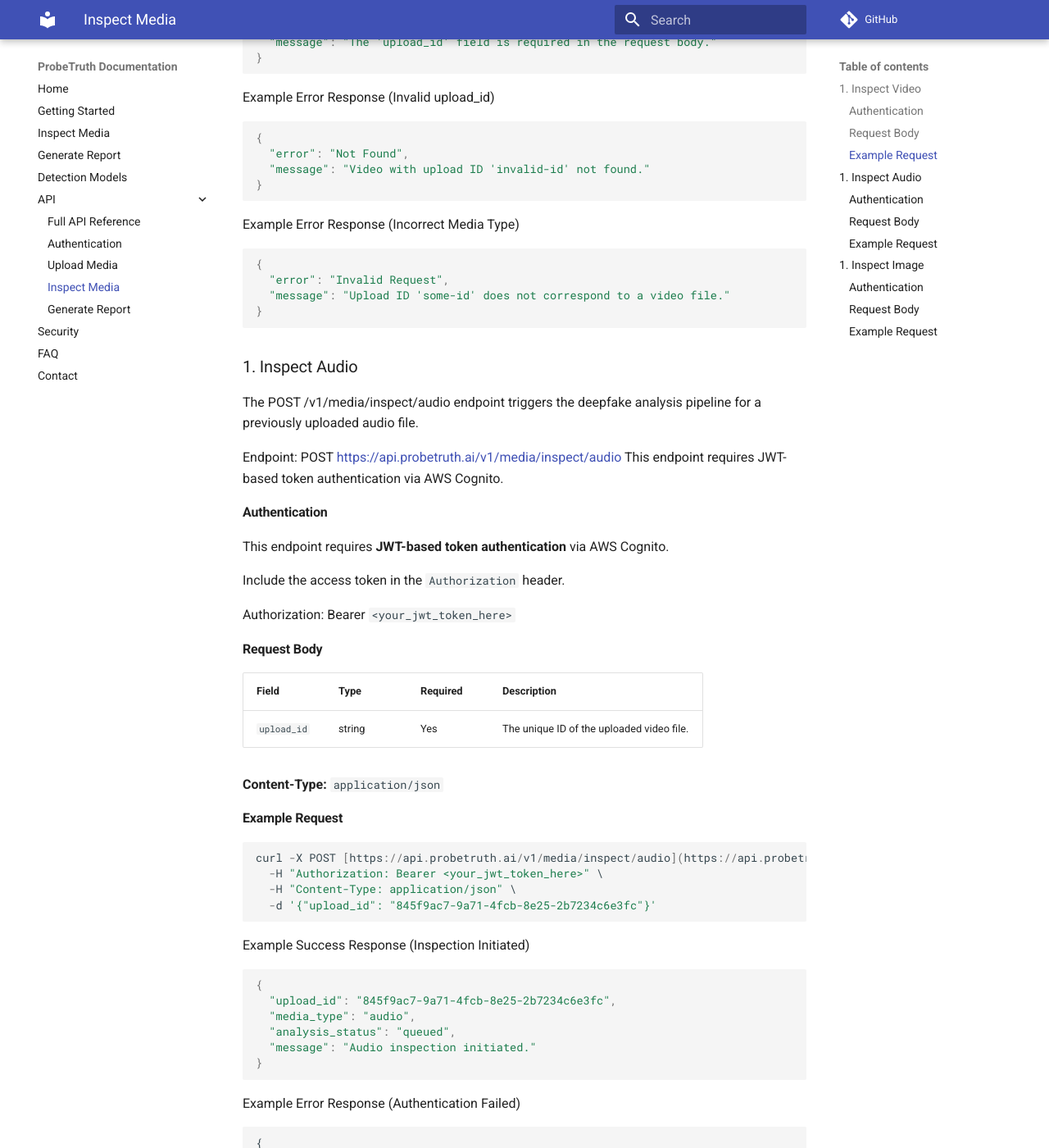
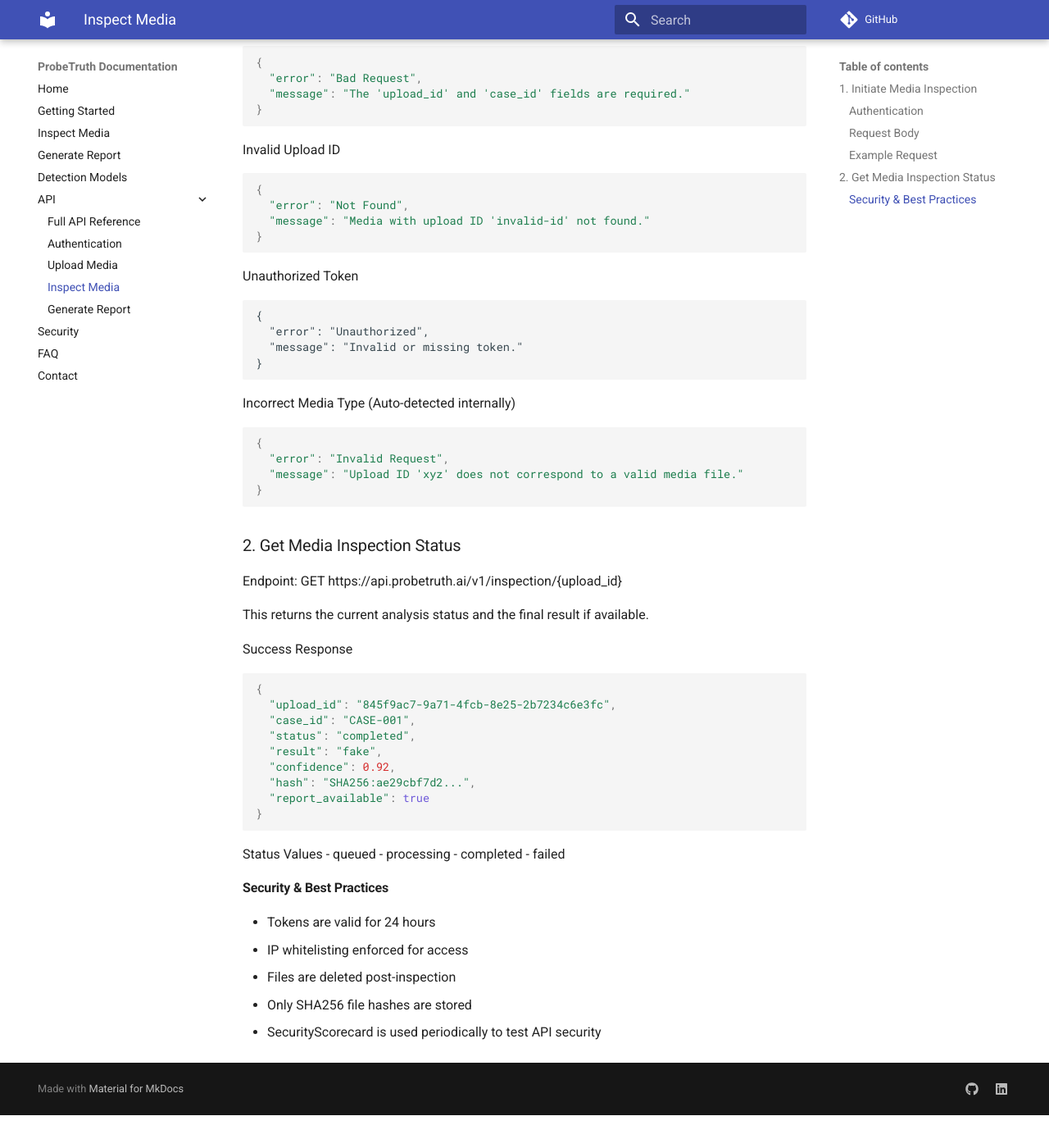
Before and after one commit to smileslab/probe_truth_docs, an MkDocs documentation site: the page built from docs/api/inspect_media.md, in a window 1280 px wide and 1400 px high, scrolled down 1487 px. Shown: the whole window at 82% size. Built offline with MkDocs 1.6.1 and Material for MkDocs 9.7.7, drawn with Linux system fonts in a browser that asks for light colours; comment, search, counter and statistics services are not loaded; after the commit the page ends 2847 px from its top, so only the background shows below that; some of the changed text lies outside the part shown.

Commit message:
Inspect media updated as per client comments

````diff
--- a/docs/api/inspect_media.md
+++ b/docs/api/inspect_media.md
@@ -1,15 +1,19 @@
 # Inspect Media
-Once a media file is successfully uploaded using the [Upload Media Endpoints](#media-upload-endpoints), you can initiate deepfake analysis by calling the dedicated inspection endpoint for the specific media type and providing the `upload_id` in the request body.
+Once a media file is successfully uploaded via the [Upload Media Endpoint](upload.md), you can initiate a forensic deepfake analysis using the Media Inspection endpoint.
+
+We only store the hash of the file and the forensic report. The media file is deleted after inspection.
+
+Once a media file is successfully uploaded using the [Upload Media Endpoints](upload.md), you can initiate deepfake analysis by calling the dedicated inspection endpoint for the specific media type and providing the `upload_id` in the request body.
 
 ---
 There are separate endpoints to trigger the inspection process based on the type of uploaded media.
 
-### 1. Inspect Video
+### 1. Initiate Media Inspection
 
-The `POST /v1/media/inspect/video` endpoint triggers the deepfake analysis pipeline for a previously uploaded video.
+The `POST /v1/inspection` endpoint triggers the deepfake analysis pipeline for a previously uploaded media.
 
 Endpoint:
-POST https://api.probetruth.ai/v1/media/inspect/video
+POST https://api.probetruth.ai/v1/inspection
 
 #### Authentication
 
@@ -24,204 +28,89 @@
 
 | Field       | Type   | Required | Description                                  |
 |-------------|--------|----------|----------------------------------------------|
-| `upload_id` | string | Yes      | The unique ID of the uploaded video file.    |
+| `upload_id` | string | Yes      | The unique ID of the uploaded media file.    |
+| `case_id`   | string | Yes      | Identifier for report tracking & generation  |
 
 **Content-Type:** `application/json`
 
 #### Example Request
 ```
-curl -X POST [https://www.google.com/search?q=https://api.probetruth.ai/v1/media/inspect/video]
-(https://www.google.com/search?q=https://api.probetruth.ai/v1/media/inspect/video) \
+curl -X POST https://api.probetruth.ai/v1/inspection \
   -H "Authorization: Bearer <your_jwt_token_here>" \
   -H "Content-Type: application/json" \
-  -d '{"upload_id": "b91c0fe3-523d-4d3a-9e0e-17cc81c513ab"}'
+  -d '{
+        "upload_id": "845f9ac7-9a71-4fcb-8e25-2b7234c6e3fc",
+        "case_id": "CASE-001"
+      }'
 
 ```
 
 Example Success Response (Inspection Initiated)
 ```
 {
-  "upload_id": "b91c0fe3-523d-4d3a-9e0e-17cc81c513ab",
-  "media_type": "video",
+  "upload_id": "845f9ac7-9a71-4fcb-8e25-2b7234c6e3fc",
+  "case_id": "CASE-001",
   "analysis_status": "queued",
-  "message": "Video inspection initiated."
+  "message": "Media inspection initiated."
 }
 ```
-Example Error Response (Authentication Failed)
 
+Missing Upload ID or Case ID
+```
+{
+  "error": "Bad Request",
+  "message": "The 'upload_id' and 'case_id' fields are required."
+}
+```
+Invalid Upload ID
+```
+{
+  "error": "Not Found",
+  "message": "Media with upload ID 'invalid-id' not found."
+}
+```
+Unauthorized Token
 ```
 {
   "error": "Unauthorized",
   "message": "Invalid or missing token."
 }
 ```
-Example Error Response (Missing upload_id in Request Body)
-
+Incorrect Media Type (Auto-detected internally)
 ```
 {
-  "error": "Bad Request",
-  "message": "The 'upload_id' field is required in the request body."
+  "error": "Invalid Request",
+  "message": "Upload ID 'xyz' does not correspond to a valid media file."
 }
 ```
 
-Example Error Response (Invalid upload_id)
-```
-{
-  "error": "Not Found",
-  "message": "Video with upload ID 'invalid-id' not found."
-}
-```
+### 2. Get Media Inspection Status
+Endpoint:
+GET https://api.probetruth.ai/v1/inspection/{upload_id}
 
-Example Error Response (Incorrect Media Type)
+This returns the current analysis status and the final result if available.
 
-```
-{
-  "error": "Invalid Request",
-  "message": "Upload ID 'some-id' does not correspond to a video file."
-}
-```
-
-### 1. Inspect Audio
-The POST /v1/media/inspect/audio endpoint triggers the deepfake analysis pipeline for a previously uploaded audio file.
-
-Endpoint:
-POST [https://api.probetruth.ai/v1/media/inspect/audio](https://api.probetruth.ai/v1/media/inspect/audio)
-This endpoint requires JWT-based token authentication via AWS Cognito.
-
-#### Authentication
-
-This endpoint requires **JWT-based token authentication** via AWS Cognito.
-
-Include the access token in the `Authorization` header.
-
-Authorization: Bearer `<your_jwt_token_here>`
-
-#### Request Body
-
-| Field       | Type   | Required | Description                                  |
-|-------------|--------|----------|----------------------------------------------|
-| `upload_id` | string | Yes      | The unique ID of the uploaded video file.    |
-
-**Content-Type:** `application/json`
-
-#### Example Request
-
-```
-curl -X POST [https://api.probetruth.ai/v1/media/inspect/audio](https://api.probetruth.ai/v1/media/inspect/audio) \
-  -H "Authorization: Bearer <your_jwt_token_here>" \
-  -H "Content-Type: application/json" \
-  -d '{"upload_id": "845f9ac7-9a71-4fcb-8e25-2b7234c6e3fc"}'
-```
-
-Example Success Response (Inspection Initiated)
+Success Response
 ```
 {
   "upload_id": "845f9ac7-9a71-4fcb-8e25-2b7234c6e3fc",
-  "media_type": "audio",
-  "analysis_status": "queued",
-  "message": "Audio inspection initiated."
+  "case_id": "CASE-001",
+  "status": "completed",
+  "result": "fake",
+  "confidence": 0.92,
+  "hash": "SHA256:ae29cbf7d2...",
+  "report_available": true
 }
 ```
+Status Values
+- queued
+- processing
+- completed
+- failed
 
-Example Error Response (Authentication Failed)
-```
-{
-  "error": "Unauthorized",
-  "message": "Invalid or missing token."
-}
-```
-
-Example Error Response (Missing upload_id in Request Body)
-```
-{
-  "error": "Bad Request",
-  "message": "The 'upload_id' field is required in the request body."
-}
-```
-
-Example Error Response (Invalid upload_id)
-```
-{
-  "error": "Not Found",
-  "message": "Audio with upload ID 'invalid-id' not found."
-}
-```
-Example Error Response (Incorrect Media Type)
-```
-{
-  "error": "Invalid Request",
-  "message": "Upload ID 'some-id' does not correspond to an audio file."
-}
-```
-
-### 1. Inspect Image
-
-The POST /v1/media/inspect/image endpoint triggers the deepfake analysis pipeline for a previously uploaded image file.
-
-Endpoint:
-POST [https://api.probetruth.ai/v1/media/inspect/image](https://api.probetruth.ai/v1/media/inspect/image)
-#### Authentication
-
-This endpoint requires **JWT-based token authentication** via AWS Cognito.
-
-Include the access token in the `Authorization` header.
-
-Authorization: Bearer `<your_jwt_token_here>`
-
-#### Request Body
-
-| Field       | Type   | Required | Description                                  |
-|-------------|--------|----------|----------------------------------------------|
-| `upload_id` | string | Yes      | The unique ID of the uploaded video file.    |
-
-**Content-Type:** `application/json`
-
-#### Example Request
-```
-curl -X POST [https://api.probetruth.ai/v1/media/inspect/image](https://api.probetruth.ai/v1/media/inspect/image) \
-  -H "Authorization: Bearer <your_jwt_token_here>" \
-  -H "Content-Type: application/json" \
-  -d '{"upload_id": "132e894e-772e-4a7e-8617-d6765f982032"}'
-```
-
-Example Success Response (Inspection Initiated)
-```
-{
-  "upload_id": "132e894e-772e-4a7e-8617-d6765f982032",
-  "media_type": "image",
-  "analysis_status": "queued",
-  "message": "Image inspection initiated."
-}
-```
-
-Example Error Response (Authentication Failed)
-```
-{
-  "error": "Unauthorized",
-  "message": "Invalid or missing token."
-}
-```
-
-Example Error Response (Missing upload_id in Request Body)
-```
-{
-  "error": "Bad Request",
-  "message": "The 'upload_id' field is required in the request body."
-}
-```
-
-Example Error Response (Invalid upload_id)
-```
-{
-  "error": "Not Found",
-  "message": "Image with upload ID 'invalid-id' not found."
-}
-```
-
-Example Error Response (Incorrect Media Type)
-```
-{
-  "error": "Invalid Request",
-  "message": "Upload ID 'some-id' does not correspond to an image file."
-}
-```
+#### Security & Best Practices
+- Tokens are valid for 24 hours
+- IP whitelisting enforced for access
+- Files are deleted post-inspection
+- Only SHA256 file hashes are stored
+- SecurityScorecard is used periodically to test API security
````
